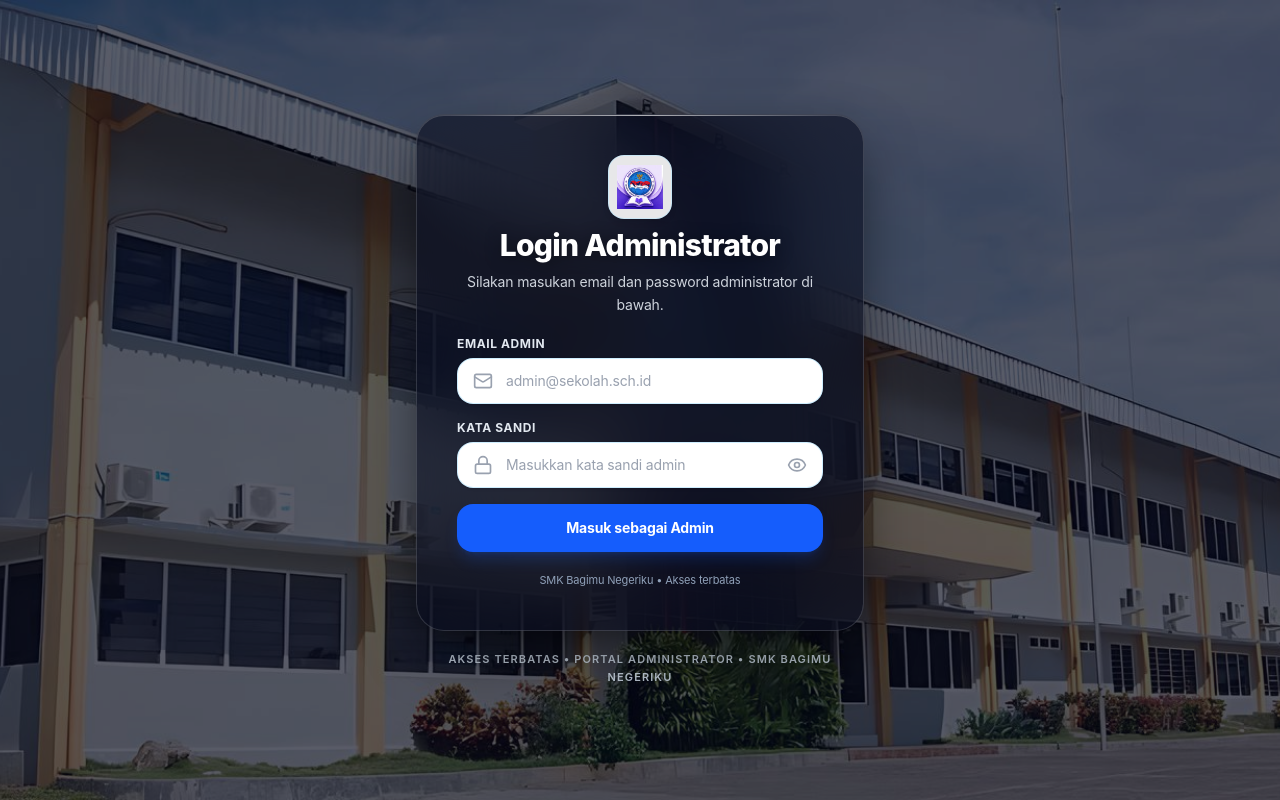
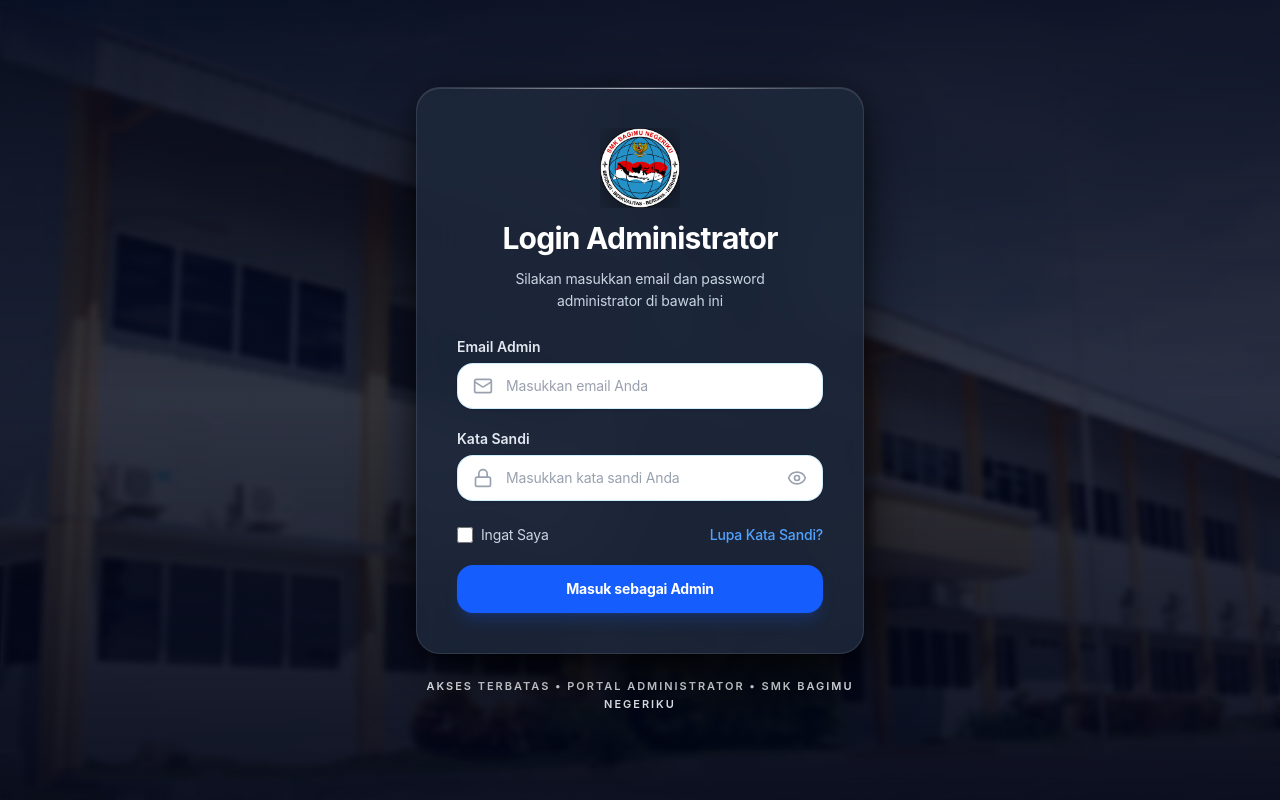
Before and after one commit to rodvin784-commits/SMS-Website-vin, a Next.js app: page /admin/login in a window 1280 px wide. Built offline with nearby package versions, Linux system fonts and the light colour scheme; no server answers.

Commit message:
feat(web): redesign login admin dark glass + ingat saya; fix 13 lint error (layout hook, prefer-const, set-state-in-effect, refs)

```diff
--- a/app/admin/login/page.tsx
+++ b/app/admin/login/page.tsx
@@ -3,17 +3,31 @@
 // Alur: Supabase Auth → cek profiles.role === admin → /admin/dashboard
 
 import { useState } from 'react'
+import Image from 'next/image'
 import { supabase } from '@/lib/supabase'
-import { Logo, IconInput, Button, FeedbackMessage } from '@/components/ui'
+import { IconInput, Button, FeedbackMessage } from '@/components/ui'
 import AuthLayout from '@/components/auth/AuthLayout'
 import { getRateLimitState, recordFail, clearRateLimit, formatRemaining } from '@/lib/login-rate-limit'
 
+const REMEMBER_KEY = 'admin-remember-email'
+
+function getRememberedEmail(): string {
+  try {
+    if (typeof window === 'undefined') return ''
+    return localStorage.getItem(REMEMBER_KEY) ?? ''
+  } catch {
+    return ''
+  }
+}
+
 export default function AdminLoginPage() {
-  const [email, setEmail] = useState('')
+  const [email, setEmail] = useState<string>(() => getRememberedEmail())
   const [password, setPassword] = useState('')
+  const [remember, setRemember] = useState<boolean>(() => getRememberedEmail() !== '')
   const [loading, setLoading] = useState(false)
   const [error, setError] = useState<string | null>(null)
   const [showError, setShowError] = useState(false)
+  const [info, setInfo] = useState<string | null>(null)
 
   const handleLogin = async (e: React.FormEvent) => {
     e.preventDefault()
@@ -21,12 +35,14 @@ export default function AdminLoginPage() {
     if (rl.blocked) {
       setError(`Terlalu banyak percobaan. Coba lagi dalam ${formatRemaining(rl.remainingMs)} (5x/15 menit).`)
       setShowError(true)
+      setInfo(null)
       console.warn('[admin-login] rate-limited', { email, fails: rl.fails })
       return
     }
     setLoading(true)
     setError('')
     setShowError(false)
+    setInfo(null)
     try {
       const { data: authData, error: authError } = await supabase.auth.signInWithPassword({ email, password })
       if (authError || !authData.user) throw new Error(authError?.message || 'Gagal masuk. Periksa email & kata sandi admin.')
@@ -40,6 +56,14 @@ export default function AdminLoginPage() {
       if (profile.role !== 'admin') { await supabase.auth.signOut(); throw new Error('Akses ditolak. Halaman ini hanya untuk Administrator. Guru silakan via /login') }
 
       clearRateLimit(email, 'admin')
+      try {
+        if (remember) localStorage.setItem(REMEMBER_KEY, email)
+        else localStorage.removeItem(REMEMBER_KEY)
+      } catch {
+        // abaikan
+      }
+      // Full reload disengaja: pastikan cookie sesi fresh terbaca middleware
+      // eslint-disable-next-line @next/next/no-location-assign-relative-destination
       window.location.assign('/admin/dashboard')
     } catch (err) {
       recordFail(email, 'admin')
@@ -51,22 +75,92 @@ export default function AdminLoginPage() {
 
   return (
     <AuthLayout badge="Akses Terbatas • Portal Administrator">
-      <div className="space-y-5">
-        <div className="text-center space-y-2">
-          <Logo src="/gambar3.png" alt="Logo Sekolah" size={56} />
-          <h1 className="text-2xl sm:text-3xl font-extrabold tracking-tight text-white drop-shadow-[0_2px_8px_rgba(0,0,0,0.4)]">Login Administrator</h1>
-          <p className="text-xs sm:text-sm leading-relaxed text-slate-200/90">Silakan masukan email dan password administrator di bawah.</p>
+      <div className="space-y-6">
+        {/* Kepala kartu: logo transparan + judul */}
+        <div className="space-y-3 text-center">
+          <div className="mx-auto flex h-20 w-20 items-center justify-center overflow-hidden">
+            <Image
+              src="/logo bn.png"
+              alt="Logo SMK Bagimu Negeriku"
+              width={80}
+              height={80}
+              priority
+              className="h-full w-full object-contain drop-shadow-[0_4px_16px_rgba(0,0,0,0.5)]"
+            />
+          </div>
+          <h1 className="text-2xl font-bold tracking-tight text-white sm:text-3xl">
+            Login Administrator
+          </h1>
+          <p className="mx-auto max-w-xs text-sm leading-relaxed text-slate-300">
+            Silakan masukkan email dan password administrator di bawah ini
+          </p>
         </div>
+
         {showError && error && <FeedbackMessage type="error" message={error} />}
-        <form onSubmit={handleLogin} className="space-y-4">
-          <IconInput type="email" label="Email Admin" labelClassName="text-slate-200" placeholder="admin@sekolah.sch.id" value={email} onChange={e => setEmail(e.target.value)} required />
+        {info && <FeedbackMessage type="info" message={info} />}
+
+        <form onSubmit={handleLogin} className="space-y-5">
           <div>
-            <label className="block text-xs font-bold uppercase tracking-wider text-slate-200 mb-1.5">Kata Sandi</label>
-            <IconInput type="password" placeholder="Masukkan kata sandi admin" value={password} onChange={e => setPassword(e.target.value)} required />
+            <label htmlFor="admin-email" className="mb-1.5 block text-sm font-semibold normal-case tracking-normal text-slate-200">
+              Email Admin
+            </label>
+            <IconInput
+              id="admin-email"
+              type="email"
+              placeholder="Masukkan email Anda"
+              autoComplete="email"
+              value={email}
+              onChange={e => setEmail(e.target.value)}
+              required
+            />
           </div>
-          <Button type="submit" loading={loading} fullWidth size="lg">{loading ? 'Memproses...' : 'Masuk sebagai Admin'}</Button>
+
+          <div>
+            <label htmlFor="admin-password" className="mb-1.5 block text-sm font-semibold normal-case tracking-normal text-slate-200">
+              Kata Sandi
+            </label>
+            <IconInput
+              id="admin-password"
+              type="password"
+              placeholder="Masukkan kata sandi Anda"
+              autoComplete="current-password"
+              value={password}
+              onChange={e => setPassword(e.target.value)}
+              required
+            />
+          </div>
+
+          {/* Baris ingat + lupa, tepat di atas tombol */}
+          <div className="flex items-center justify-between pt-1">
+            <label htmlFor="admin-remember" className="flex cursor-pointer items-center gap-2 text-sm text-slate-300 select-none">
+              <input
+                id="admin-remember"
+                type="checkbox"
+                checked={remember}
+                onChange={e => setRemember(e.target.checked)}
+                className="h-4 w-4 rounded border-slate-500 bg-white accent-blue-500 focus:ring-2 focus:ring-blue-400 focus:ring-offset-0"
+              />
+              Ingat Saya
+            </label>
+            <button
+              type="button"
+              onClick={() => { setInfo('Lupa kata sandi? Hubungi super admin sekolah untuk reset akun Anda.'); setShowError(false) }}
+              className="text-sm font-medium text-blue-400 transition-colors hover:text-blue-300 hover:underline focus:outline-none focus-visible:ring-2 focus-visible:ring-blue-400 focus-visible:ring-offset-2 focus-visible:ring-offset-slate-900 rounded"
+            >
+              Lupa Kata Sandi?
+            </button>
+          </div>
+
+          <Button
+            type="submit"
+            loading={loading}
+            fullWidth
+            size="lg"
+            className="bg-blue-500 py-3.5 text-sm font-bold text-white shadow-[0_8px_30px_rgba(59,130,246,0.55),0_4px_14px_rgba(59,130,246,0.4)] hover:bg-blue-600 focus:ring-blue-400/40"
+          >
+            {loading ? 'Memproses...' : 'Masuk sebagai Admin'}
+          </Button>
         </form>
-        <p className="text-center text-[11px] text-slate-400">SMK Bagimu Negeriku • Akses terbatas</p>
       </div>
     </AuthLayout>
   )
--- a/app/api/admin/users/route.ts
+++ b/app/api/admin/users/route.ts
@@ -142,7 +142,9 @@ export async function POST(request: Request) {
     }
 
     const supabaseAdmin = getSupabaseAdmin()
-    let { email, password, nama_lengkap, role, kelas_id, nis, nip } = await request.json()
+    const body = await request.json()
+    const { email, nama_lengkap, role, kelas_id, nis, nip } = body
+    let password: string | undefined = body.password
 
     // Validasi input — siswa Google OAuth: password opsional (auto-random)
     if (!email) {
--- a/app/login/page.tsx
+++ b/app/login/page.tsx
@@ -2,24 +2,16 @@
 // LoginPage — Web KHUSUS GURU (admin dipisah ke /admin/login). Kiri ilustrasi, kanan form.
 // Alur: Supabase Auth → cek profiles.role === guru → /teacher/dashboard
 
-import { useEffect, useState } from 'react'
+import { useState } from 'react'
 import { supabase } from '@/lib/supabase'
 import { Logo, IconInput, Button, FeedbackMessage } from '@/components/ui'
 import AuthLayout from '@/components/auth/AuthLayout'
 import { getRateLimitState, recordFail, clearRateLimit, formatRemaining } from '@/lib/login-rate-limit'
 
-export default function LoginPage() {
-  const [email, setEmail] = useState('')
-  const [password, setPassword] = useState('')
-  const [loading, setLoading] = useState(false)
-  const [error, setError] = useState<string | null>(null)
-  const [showError, setShowError] = useState(false)
-
-  // Tampilkan pesan penolakan dari /auth/callback (?error=...) agar user paham
-  // kenapa login Google ditolak (mis. siswa wajib via APK, akun belum terdaftar).
-  useEffect(() => {
+function getOAuthError(): string | null {
+  if (typeof window === 'undefined') return null
   const kode = new URLSearchParams(window.location.search).get('error')
-    if (!kode) return
+  if (!kode) return null
   const pesan: Record<string, string> = {
     siswa_gunakan_apk: 'Akun siswa wajib login via aplikasi mobile (APK), bukan web ini.',
     akun_belum_terdaftar: 'Akun Google ini belum terdaftar. Hubungi admin untuk didaftarkan.',
@@ -29,9 +21,16 @@ export default function LoginPage() {
     oauth_no_code: 'Login Google gagal (kode hilang). Silakan coba lagi.',
     oauth_no_email: 'Login Google gagal (email tidak terbaca). Silakan coba lagi.',
   }
-    setError(pesan[kode] ?? `Login Google ditolak (${kode}). Hubungi admin.`)
-    setShowError(true)
-  }, [])
+  return pesan[kode] ?? `Login Google ditolak (${kode}). Hubungi admin.`
+}
+
+export default function LoginPage() {
+  const [email, setEmail] = useState('')
+  const [password, setPassword] = useState('')
+  const [loading, setLoading] = useState(false)
+  // Baca ?error= dari /auth/callback saat inisialisasi (tanpa useEffect → lolos lint set-state-in-effect)
+  const [error, setError] = useState<string | null>(() => getOAuthError())
+  const [showError, setShowError] = useState<boolean>(() => getOAuthError() !== null)
 
   const handleLogin = async (e: React.FormEvent) => {
     e.preventDefault()
--- a/components/admin/CreateUserModal.tsx
+++ b/components/admin/CreateUserModal.tsx
@@ -1,6 +1,6 @@
 'use client'
 
-import { useState, useEffect, useRef, type FormEvent } from 'react'
+import { useState, useEffect, type FormEvent } from 'react'
 import { UserPlus, GraduationCap } from 'lucide-react'
 import { Modal } from '@/components/ui/Modal'
 import { Input } from '@/components/ui/Input'
@@ -45,7 +45,6 @@ export function CreateUserModal({
   const { kelasOptions, loading: loadingKelas } = useKelasOptions(isOpen)
   // Track apakah email pernah diedit manual — jika true, auto tidak overwrite lagi
   const [emailEdited, setEmailEdited] = useState(false)
-  const prevNamaRef = useRef('')
 
   // Reset form when modal opens
   useEffect(() => {
@@ -53,7 +52,6 @@ export function CreateUserModal({
     const raf = requestAnimationFrame(() => {
       setFormData({ nama_lengkap: '', email: '', password: '', role: 'guru', kelas_id: '', nip: '', nis: '' })
       setEmailEdited(false)
-      prevNamaRef.current = ''
     })
     return () => cancelAnimationFrame(raf)
   }, [isOpen])
@@ -78,18 +76,23 @@ export function CreateUserModal({
   ) => {
     const val = e.target.value
     // Auto-generate email dari nama lengkap (aman: tidak overwrite jika user sudah edit manual)
+    // formData.nama_lengkap = nama sebelum perubahan ini → pembanding email auto sebelumnya
     if (field === 'nama_lengkap') {
       const autoEmail = generateSchoolEmail(val)
-      setFormData((prev) => {
-        const shouldAuto = !emailEdited && (!prev.email || prev.email === generateSchoolEmail(prevNamaRef.current))
-        prevNamaRef.current = val
-        if (shouldAuto) {
-          if (autoEmail) return { ...prev, nama_lengkap: val, email: autoEmail }
+      const prevEmail = formData.email
+      const shouldAuto = !emailEdited && (!prevEmail || prevEmail === generateSchoolEmail(formData.nama_lengkap))
+      if (shouldAuto) {
+        if (autoEmail) {
+          setFormData((prev) => ({ ...prev, nama_lengkap: val, email: autoEmail }))
+        } else if (!val.trim()) {
           // nama dikosongkan → kosongkan email auto juga
-          if (!val.trim()) return { ...prev, nama_lengkap: val, email: '' }
+          setFormData((prev) => ({ ...prev, nama_lengkap: val, email: '' }))
+        } else {
+          setFormData((prev) => ({ ...prev, nama_lengkap: val }))
         }
-        return { ...prev, nama_lengkap: val }
-      })
+      } else {
+        setFormData((prev) => ({ ...prev, nama_lengkap: val }))
+      }
       return
     }
     if (field === 'email') {
@@ -97,7 +100,6 @@ export function CreateUserModal({
       setEmailEdited(val.trim() !== '' && val !== generateSchoolEmail(formData.nama_lengkap))
       // kosongkan → auto aktif lagi
       if (val.trim() === '') setEmailEdited(false)
-      prevNamaRef.current = formData.nama_lengkap
     }
     setFormData((prev) => ({ ...prev, [field]: val }))
   }
@@ -107,7 +109,6 @@ export function CreateUserModal({
     if (!auto) { alert('Isi Nama Lengkap dulu untuk generate email'); return }
     setFormData((prev) => ({ ...prev, email: auto }))
     setEmailEdited(false)
-    prevNamaRef.current = formData.nama_lengkap
   }
 
   return (
--- a/components/auth/AuthLayout.tsx
+++ b/components/auth/AuthLayout.tsx
@@ -22,15 +22,16 @@ export default function AuthLayout({ children, badge }: Props) {
         sizes="100vw"
         className="object-cover"
       />
-      <div className="absolute inset-0 bg-slate-950/65" />
+      <div className="absolute inset-0 bg-slate-950/80 backdrop-blur-[3px]" />
+      <div className="absolute inset-0 bg-gradient-to-b from-slate-950/60 via-transparent to-slate-950/70" />
       <div className="relative w-full max-w-md">
-        {/* Kartu kaca gelap (rekomendasi): kontras stabil di atas foto terang */}
-        <div className="relative overflow-hidden rounded-[28px] border border-white/15 bg-slate-950/55 p-8 shadow-[0_24px_60px_-12px_rgba(0,0,0,0.65),inset_0_1px_0_rgba(255,255,255,0.18)] backdrop-blur-2xl sm:p-10">
+        {/* Kartu dark gray glassmorphism: fokus utama di atas foto */}
+        <div className="relative overflow-hidden rounded-3xl border border-white/10 bg-[#1e293b]/85 p-8 shadow-[0_24px_70px_-12px_rgba(0,0,0,0.8),0_8px_24px_rgba(0,0,0,0.4),inset_0_1px_0_rgba(255,255,255,0.12)] backdrop-blur-xl sm:p-10">
           {/* Kilau halus di atas kartu */}
           <div className="pointer-events-none absolute inset-x-8 top-0 h-px bg-gradient-to-r from-transparent via-white/60 to-transparent" />
           {children}
         </div>
-        <p className="mt-5 text-center text-[11px] font-semibold tracking-widest uppercase text-slate-300/90">
+        <p className="mt-6 text-center text-[11px] font-semibold tracking-[0.18em] uppercase text-slate-100">
           {badge} • SMK Bagimu Negeriku
         </p>
       </div>
--- a/components/teacher/PresensiManager.tsx
+++ b/components/teacher/PresensiManager.tsx
@@ -36,7 +36,8 @@ export function PresensiManager() {
       else setMsg({type:'error', text: d.error})
     } finally{ setLoading(false)}
   }
-  // eslint-disable-next-line react-hooks/set-state-in-effect
+  // muat() async — semua setState setelah await di dalamnya; dependensi mapel/kelas/tanggal disengaja
+  // eslint-disable-next-line react-hooks/set-state-in-effect, react-hooks/exhaustive-deps
   useEffect(()=>{ if(mapel&&kelas&&tanggal) void muat() }, [mapel,kelas,tanggal])
 
   const simpan = async () => {
--- a/components/ui/FeedbackMessage.tsx
+++ b/components/ui/FeedbackMessage.tsx
@@ -1,8 +1,8 @@
 'use client'
 
-import { CheckCircle2, AlertCircle } from 'lucide-react'
+import { CheckCircle2, AlertCircle, Info } from 'lucide-react'
 
-type FeedbackType = 'success' | 'error'
+type FeedbackType = 'success' | 'error' | 'info'
 
 interface FeedbackMessageProps {
   type: FeedbackType
@@ -10,14 +10,16 @@ interface FeedbackMessageProps {
 }
 
 export function FeedbackMessage({ type, message }: FeedbackMessageProps) {
-  const isSuccess = type === 'success'
-  const styles = isSuccess
-    ? 'bg-emerald-50 text-emerald-700 border border-emerald-200'
-    : 'bg-red-50 text-red-700 border border-red-200'
+  const styles =
+    type === 'success'
+      ? 'bg-emerald-50 text-emerald-700 border border-emerald-200'
+      : type === 'info'
+        ? 'bg-blue-50 text-blue-800 border border-blue-200'
+        : 'bg-red-50 text-red-700 border border-red-200'
 
   return (
     <div className={`p-4 rounded-xl text-sm font-medium flex items-center space-x-2 ${styles}`}>
-      {isSuccess ? <CheckCircle2 className="h-5 w-5" /> : <AlertCircle className="h-5 w-5" />}
+      {type === 'success' ? <CheckCircle2 className="h-5 w-5" /> : type === 'info' ? <Info className="h-5 w-5" /> : <AlertCircle className="h-5 w-5" />}
       <span>{message}</span>
     </div>
   )
```
Also changed, not shown: app/admin/layout.tsx (+7 -4 lines), components/teacher/TugasManager.tsx (+6 -1 lines). Lines whose indentation alone changed are shown as unchanged.
